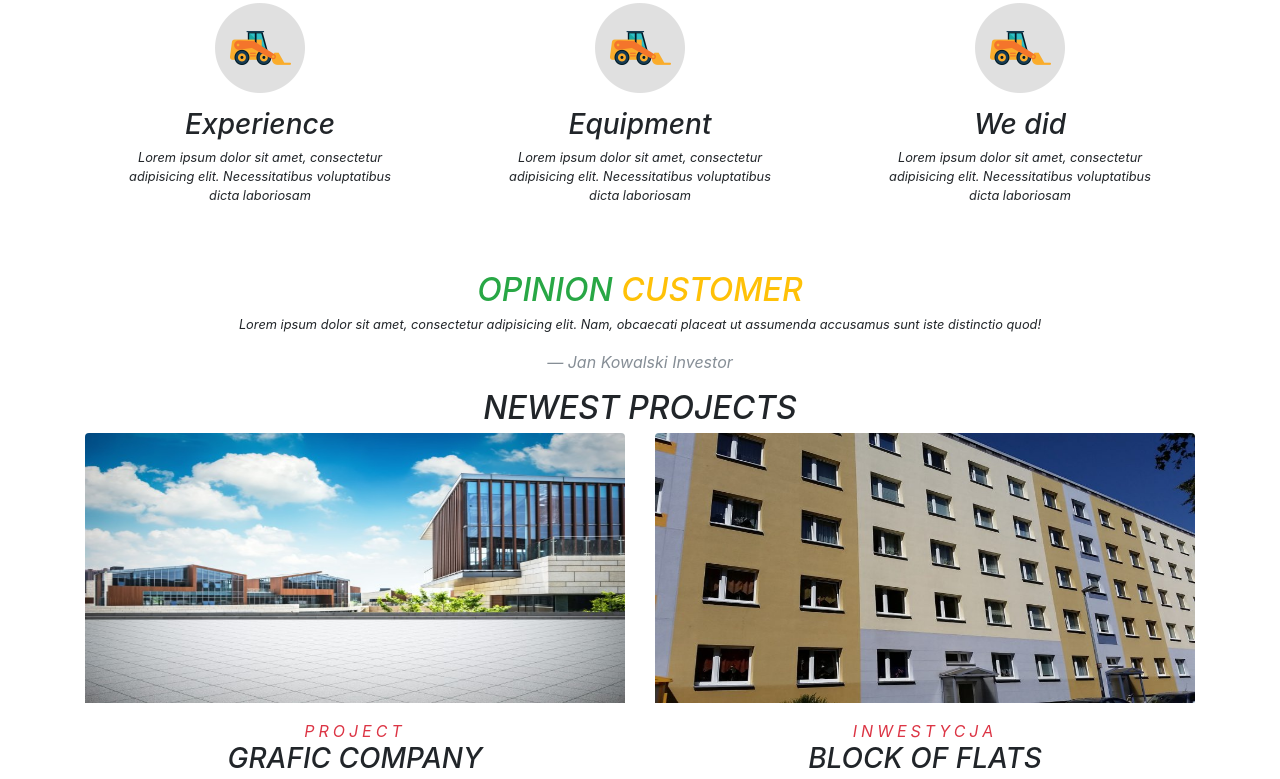
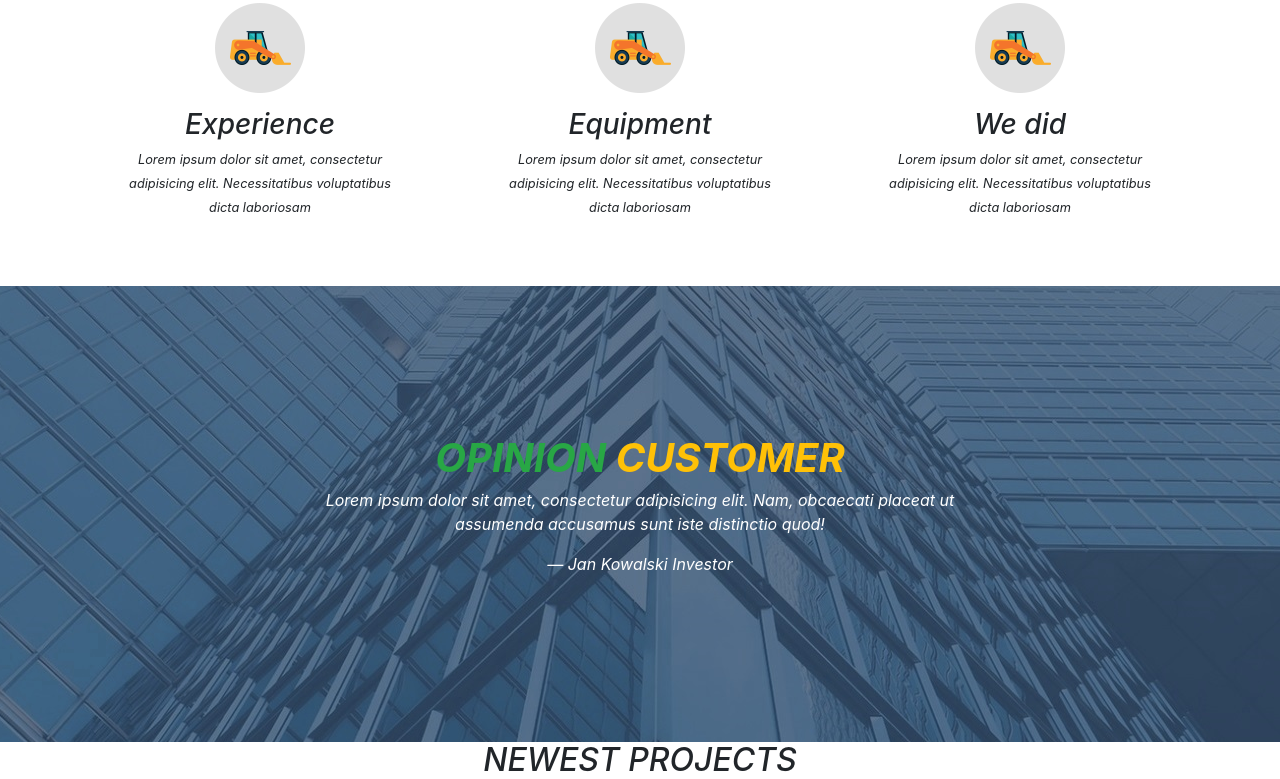
Before and after one commit to Jarek1983/Builder_company, a plain HTML site: page index.html in a window 1280 px wide. Shown: the part 607-1386 px from the top of the page. Drawn offline with Linux system fonts and the light colour scheme.

Commit message:
Create style for opinion

```diff
--- a/css/style.css
+++ b/css/style.css
@@ -4,6 +4,7 @@
 }
 p {
     font-size: 0.8rem;
+    line-height: 1.5rem;
 }
 
 .btn {
@@ -50,3 +51,24 @@ p {
 .introduction-header {
     margin: 1rem 0 0.5rem;
 }
+
+/*Opinion*/
+.testimonial {
+    padding: 150px 0 150px;
+    background-image: url('../images/testimonial-bg.jpg');
+    background-position: 50% 50%;
+    background-repeat: no-repeat;
+}
+
+.testimonial-content {
+    width: 60%;
+}
+
+.testimonial-header {
+	font-size: 2.5rem;
+	font-weight: bold;
+}
+
+.testimonial-text {
+    font-size: 1rem;
+}
--- a/index.html
+++ b/index.html
@@ -91,11 +91,11 @@
   <section class="testimonial">
 
     <div class="container">
-      <div class="text-center testimonial-content">
-        <h2 class="text-uppercase text-success">Opinion <span class="text-warning">customer</span></h2>
+      <div class="text-center text-white mx-auto testimonial-content">
+        <h2 class="text-uppercase text-success testimonial-header">Opinion <span class="text-warning">customer</span></h2>
         <blockquote class="blockquote">
-          <p>Lorem ipsum dolor sit amet, consectetur adipisicing elit. Nam, obcaecati placeat ut assumenda accusamus sunt iste distinctio quod!</p>
-          <footer class="blockquote-footer">Jan Kowalski <cite title="Inwestor">Investor</cite></footer>
+          <p class="testimonial-text">Lorem ipsum dolor sit amet, consectetur adipisicing elit. Nam, obcaecati placeat ut assumenda accusamus sunt iste distinctio quod!</p>
+          <footer class="blockquote-footer text-white">Jan Kowalski <cite title="Inwestor">Investor</cite></footer>
         </blockquote>
       </div>
     </div>
```
Lines whose indentation alone changed are shown as unchanged.
